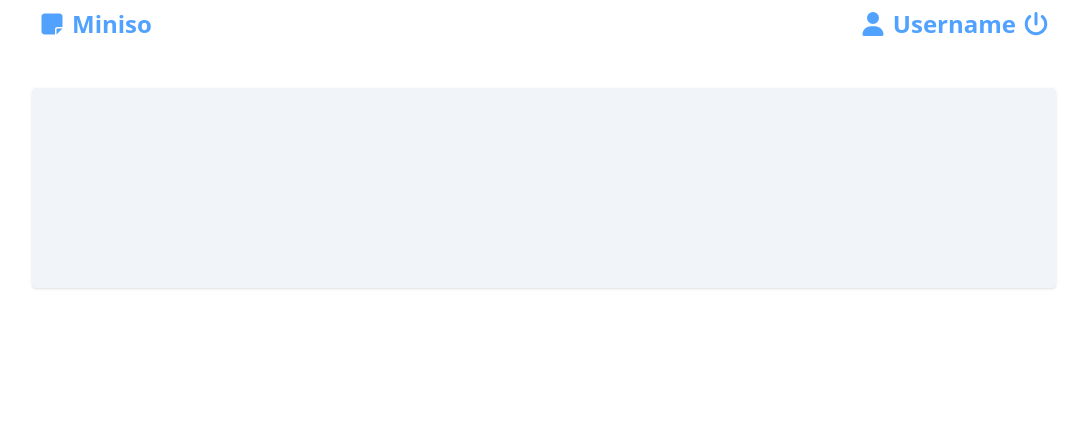
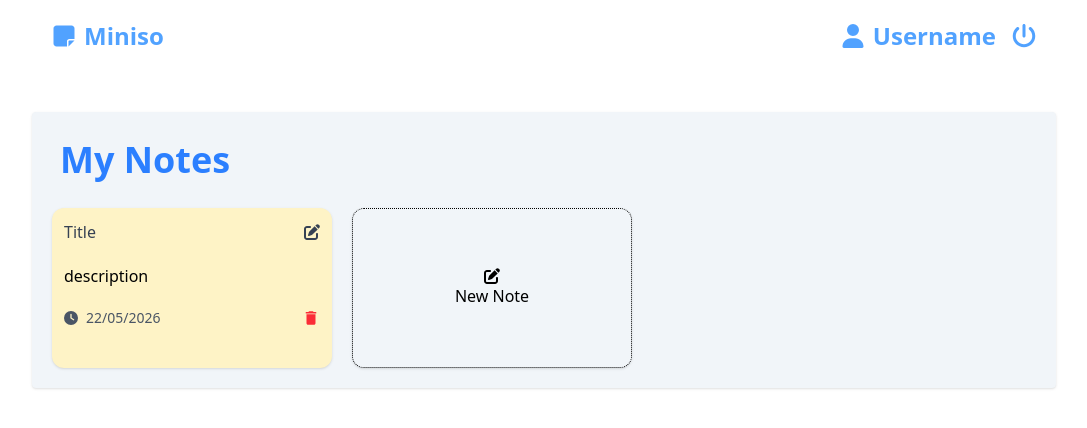
Before and after one commit to v-angelo/note-app-nextjs, a Next.js app: page /notes in a window 1280 px wide. Shown: the top 428 px of the page, without its empty margins (96-1183 px from the left). Built offline with nearby package versions, Linux system fonts and the light colour scheme.

Commit message:
Basic pages UI design done x2

```diff
--- a/app/login/page.tsx
+++ b/app/login/page.tsx
@@ -2,31 +2,31 @@ import Link from "next/link";
 
 export default function Login() {
   return (
-    <div className="flex justify-center items-center min-h-screen p-3">
-      <form className="max-w-90 bg-blue-400 rounded p-5">
-        <h3 className="text-2xl text-white font-bold">Miniso</h3>
+    <div className="flex min-h-screen items-center justify-center p-3">
+      <form className="max-w-90 rounded bg-blue-400 p-5">
+        <h3 className="text-2xl font-bold text-white">Miniso</h3>
         <p className="text-white">Note Taking made easier!</p>
 
         <input
-          className="bg-white outline-none focus:ring-2 p-2 w-full rounded my-2"
+          className="my-2 w-full rounded bg-white p-2 outline-none focus:ring-2"
           type="email"
           placeholder="Email"
           required
         />
         <input
-          className="bg-white outline-none focus:ring-2 p-2 w-full rounded my-2"
+          className="my-2 w-full rounded bg-white p-2 outline-none focus:ring-2"
           type="password"
           placeholder="Password"
           required
         />
 
         <button
-          className="py-2 px-4 bg-blue-600 text-white font-medium active:bg-blue-600 rounded my-2 cursor-pointer hover:bg-blue-500 inline-block"
+          className="my-2 inline-block cursor-pointer rounded bg-blue-600 px-4 py-2 font-medium text-white hover:bg-blue-500 active:bg-blue-600"
           type="submit"
         >
           Login
         </button>
-        <p className="text-sm inline-block ms-2 text-white">
+        <p className="ms-2 inline-block text-sm text-white">
           New User? Click here to{" "}
           <Link className="text-blue-700 underline" href={"/register"}>
             Register
--- a/app/notes/[id]/page.tsx
+++ b/app/notes/[id]/page.tsx
@@ -1,3 +1,30 @@
+import { FaCheck, FaXmark } from "react-icons/fa6";
+
 export default function UpdateNote() {
-  return <div>Update Note</div>;
+  return (
+    <div className="flex min-h-screen items-center justify-center">
+      <div className="min-w-90 rounded border border-black/20 p-3 shadow">
+        <h4 className="text-2xl font-bold text-blue-400">Miniso</h4>
+        <h4 className="text-gray-700">Add Notes</h4>
+
+        <div className="my-5 flex items-center justify-between">
+          <FaXmark className="text-xl" />
+          <button className="flex cursor-pointer items-center rounded-full bg-yellow-400 px-3 py-1 text-sm font-semibold text-white">
+            <span>Update</span> <FaCheck className="ms-1 text-base" />
+          </button>
+        </div>
+
+        <div className="flex flex-col gap-2">
+          <input className="py-2" type="text" placeholder="Title" />
+
+          <textarea
+            name="note"
+            id="note"
+            rows={4}
+            placeholder="Description"
+          ></textarea>
+        </div>
+      </div>
+    </div>
+  );
 }
--- a/app/notes/add/page.tsx
+++ b/app/notes/add/page.tsx
@@ -1,3 +1,30 @@
+import { FaCheck, FaXmark } from "react-icons/fa6";
+
 export default function AddNote() {
-  return <div>Add Note</div>;
+  return (
+    <div className="flex min-h-screen items-center justify-center">
+      <div className="min-w-90 rounded border border-black/20 p-3 shadow">
+        <h4 className="text-2xl font-bold text-blue-400">Miniso</h4>
+        <h4 className="text-gray-700">Add Notes</h4>
+
+        <div className="my-5 flex items-center justify-between">
+          <FaXmark className="text-xl" />
+          <button className="flex cursor-pointer items-center rounded-full bg-green-400 px-3 py-1 text-sm font-semibold text-white">
+            <span>Save</span> <FaCheck className="ms-1 text-base" />
+          </button>
+        </div>
+
+        <div className="flex flex-col gap-2">
+          <input className="py-2" type="text" placeholder="Title" />
+
+          <textarea
+            name="note"
+            id="note"
+            rows={4}
+            placeholder="Description"
+          ></textarea>
+        </div>
+      </div>
+    </div>
+  );
 }
--- a/app/notes/page.tsx
+++ b/app/notes/page.tsx
@@ -1,22 +1,57 @@
-import { FaNoteSticky, FaPowerOff, FaUser } from "react-icons/fa6";
+import {
+  FaClock,
+  FaNoteSticky,
+  FaPenToSquare,
+  FaPowerOff,
+  FaUser,
+} from "react-icons/fa6";
+import { MdDelete } from "react-icons/md";
 
 export default function Dashboard() {
   return (
     <div className="min-h-screen">
-      <nav className="p-2 max-w-5xl mx-auto flex justify-between items-center">
-        <div className="flex gap-2 justify-center items-center">
-          <FaNoteSticky className="text-blue-400 text-2xl" />
+      <nav className="mx-auto flex max-w-5xl items-center justify-between p-5">
+        <div className="flex items-center justify-center gap-2">
+          <FaNoteSticky className="text-2xl text-blue-400" />
           <h3 className="text-2xl font-semibold text-blue-400">Miniso</h3>
         </div>
 
-        <div className="flex gap-2 justify-center items-center">
-          <FaUser className="text-blue-400 text-2xl" />
+        <div className="flex items-center justify-center gap-2">
+          <FaUser className="text-2xl text-blue-400" />
           <h3 className="text-2xl font-semibold text-blue-400">Username</h3>
-          <FaPowerOff className="text-blue-400 text-2xl" />
+          <FaPowerOff className="ms-2 cursor-pointer text-2xl text-blue-400" />
         </div>
       </nav>
 
-      <section className="mx-auto mt-10 max-w-5xl rounded bg-slate-100 shadow min-h-50"></section>
+      <section className="mx-auto mt-10 max-w-5xl rounded bg-slate-100 p-5 shadow">
+        <h2 className="mb-5 p-2 text-4xl font-semibold text-blue-500 max-sm:text-center">
+          My Notes
+        </h2>
+
+        <div className="mx-auto flex flex-wrap items-center gap-5 max-sm:justify-center">
+          <article className="min-h-40 min-w-70 rounded-xl bg-amber-100 p-3 shadow">
+            <div className="flex items-center justify-between">
+              <h4 className="text-gray-700">Title</h4>
+              <FaPenToSquare className="cursor-pointer text-gray-700" />
+            </div>
+
+            <p className="my-5">description</p>
+
+            <div className="flex items-center justify-between">
+              <div className="flex items-center justify-center gap-2 text-sm text-gray-600">
+                <FaClock />
+                <h4>22/05/2026</h4>
+              </div>
+              <MdDelete className="cursor-pointer text-lg text-red-500" />
+            </div>
+          </article>
+
+          <article className="flex min-h-40 min-w-70 cursor-pointer flex-col items-center justify-center rounded-xl border border-dotted p-3 shadow">
+            <FaPenToSquare />
+            <h4>New Note</h4>
+          </article>
+        </div>
+      </section>
     </div>
   );
 }
--- a/app/page.tsx
+++ b/app/page.tsx
@@ -3,11 +3,11 @@ import Link from "next/link";
 
 export default function Home() {
   return (
-    <div className="min-h-screen flex justify-center items-center p-5 max-w-5xl mx-auto">
-      <div className="md:grid grid-cols-2 gap-5">
+    <div className="mx-auto flex min-h-screen max-w-5xl items-center justify-center p-5">
+      <div className="grid-cols-2 gap-5 md:grid">
         <div>
           <h1 className="text-4xl font-bold text-blue-500">Miniso</h1>
-          <h2 className="text-2xl text-blue-400 mt-5">
+          <h2 className="mt-5 text-2xl text-blue-400">
             Capture Your Ideas Anytime, Anywhere
           </h2>
 
@@ -20,7 +20,7 @@ export default function Home() {
 
           <Link
             href={"/login"}
-            className="p-2 bg-blue-600 text-white font-medium active:bg-blue-600 rounded my-2 cursor-pointer hover:bg-blue-500"
+            className="my-2 cursor-pointer rounded bg-blue-600 p-2 font-medium text-white hover:bg-blue-500 active:bg-blue-600"
           >
             Let's Start
           </Link>
--- a/app/register/page.tsx
+++ b/app/register/page.tsx
@@ -2,37 +2,37 @@ import Link from "next/link";
 
 export default function Register() {
   return (
-    <div className="flex justify-center items-center min-h-screen p-3">
-      <form className="max-w-90 bg-blue-400 rounded p-5">
-        <h3 className="text-2xl text-white font-bold">Miniso</h3>
+    <div className="flex min-h-screen items-center justify-center p-3">
+      <form className="max-w-90 rounded bg-blue-400 p-5">
+        <h3 className="text-2xl font-bold text-white">Miniso</h3>
         <p className="text-white">Note Taking made easier!</p>
 
         <input
-          className="bg-white outline-none focus:ring-2 p-2 w-full rounded my-2"
+          className="my-2 w-full rounded bg-white p-2 outline-none focus:ring-2"
           type="text"
           placeholder="Name"
           required
         />
         <input
-          className="bg-white outline-none focus:ring-2 p-2 w-full rounded my-2"
+          className="my-2 w-full rounded bg-white p-2 outline-none focus:ring-2"
           type="email"
           placeholder="Email"
           required
         />
         <input
-          className="bg-white outline-none focus:ring-2 p-2 w-full rounded my-2"
+          className="my-2 w-full rounded bg-white p-2 outline-none focus:ring-2"
           type="password"
           placeholder="Password"
           required
         />
 
         <button
-          className="py-2 px-4 bg-blue-600 text-white font-medium active:bg-blue-600 rounded my-2 cursor-pointer hover:bg-blue-500 inline-block"
+          className="my-2 inline-block cursor-pointer rounded bg-blue-600 px-4 py-2 font-medium text-white hover:bg-blue-500 active:bg-blue-600"
           type="submit"
         >
           Register
         </button>
-        <p className="text-sm inline-block ms-2 text-white">
+        <p className="ms-2 inline-block text-sm text-white">
           New User? Click here to{" "}
           <Link className="text-blue-700 underline" href={"/login"}>
             Login
--- a/package.json
+++ b/package.json
@@ -21,6 +21,8 @@
     "@types/react-dom": "^19",
     "eslint": "^9",
     "eslint-config-next": "16.2.6",
+    "prettier": "^3.8.3",
+    "prettier-plugin-tailwindcss": "^0.8.0",
     "tailwindcss": "^4",
     "typescript": "^5"
   }
```
Also changed, not shown: 2 other files (tests, documents, lock files or other folders).
